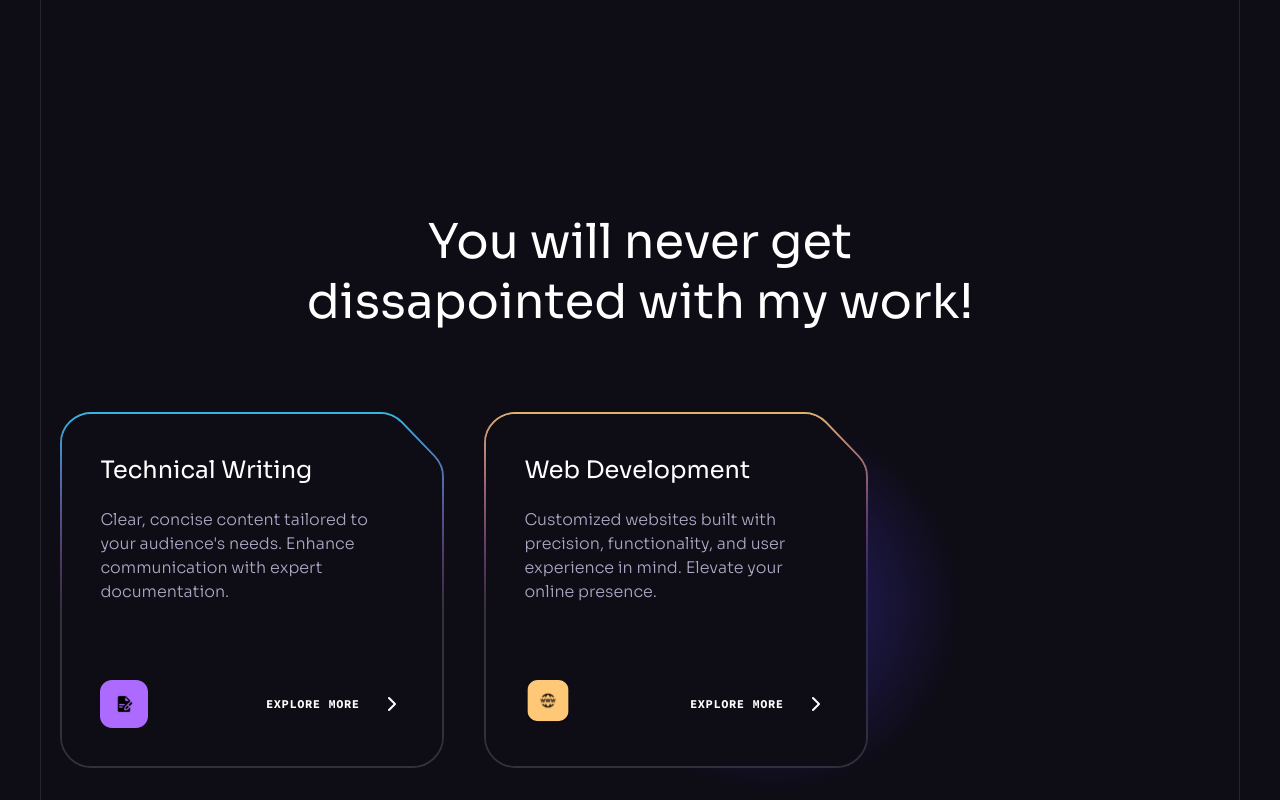
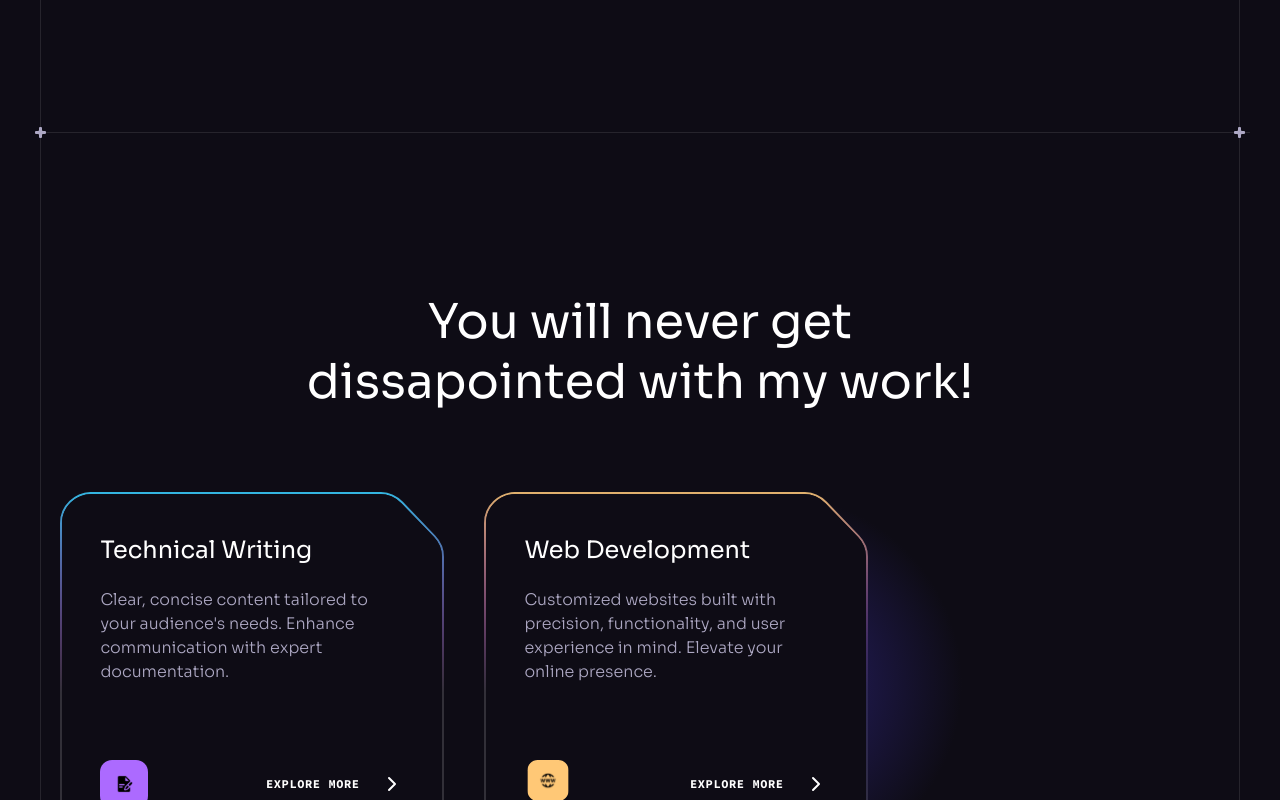
Before and after one commit to bhartik021/portfolio, a React (Vite) app: page / in a window 1280 px wide. Shown: the part 1620-2420 px from the top of the page. Built offline with nearby package versions, Linux system fonts and the light colour scheme.

Commit message:
added crosses

```diff
--- a/src/components/Services.jsx
+++ b/src/components/Services.jsx
@@ -7,7 +7,7 @@ import ClipPath from '../assets/svg/ClipPath';
 
 const Services = () => {
   return (
-    <Section id="features">
+    <Section id="features" crosses>
         <div className="container relative z-2">
             <Heading
             className="md:max-w-md lg:max-w-2xl"
```
